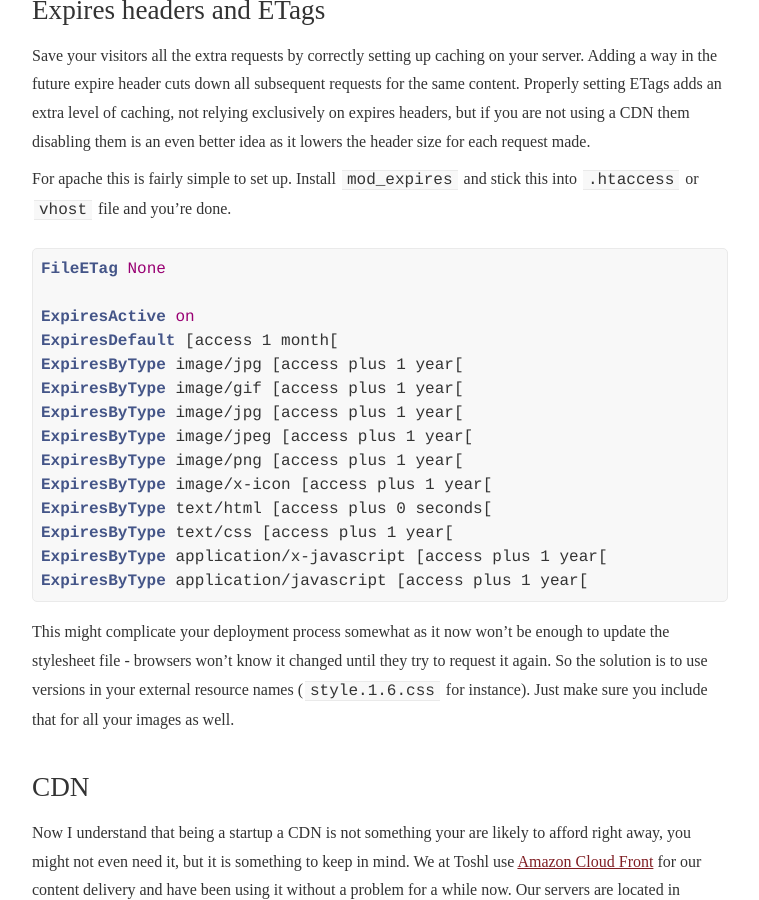
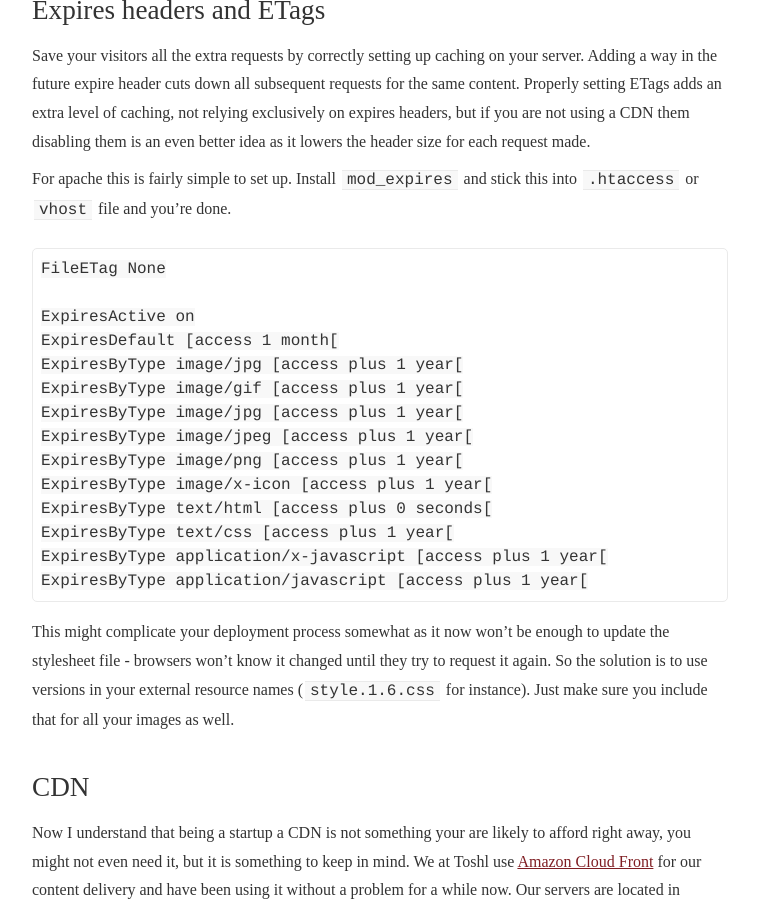
Before and after one commit to mihahribar/mihahribar.github.io, a Jekyll site: the page built from _posts/2012-07-14-startups-and-faster-websites.md, in a window 1280 px wide and 900 px high, scrolled down 3359 px. Shown: the whole window, without its empty margins (260-1019 px from the left). Built offline with Jekyll 4.4.1, drawn with Linux system fonts in a browser that asks for light colours; some of the changed text lies outside the part shown.

Commit message:
removed apache highlighter, seems to be causing a build error

````diff
--- a/_posts/2012-07-14-startups-and-faster-websites.md
+++ b/_posts/2012-07-14-startups-and-faster-websites.md
@@ -33,7 +33,7 @@ First install the [YSlow](http://developer.yahoo.com/yslow/) browser extension a
 
 If you are running on a apache it is very simple to enable. Install `mod_deflate` and stick this in your `.htaccess` or `vhost` file.
 
-{% highlight apache %}
+```
 AddOutputFilterByType DEFLATE text/plain
 AddOutputFilterByType DEFLATE text/html
 AddOutputFilterByType DEFLATE text/xml
@@ -44,7 +44,7 @@ AddOutputFilterByType DEFLATE application/rss+xml
 AddOutputFilterByType DEFLATE application/json
 AddOutputFilterByType DEFLATE application/javascript
 AddOutputFilterByType DEFLATE application/x-javascript
-{% endhighlight %}
+```
 
 Gzipping generally reduces the response size by about *70%*. Make sure you don't Gzip your images as they have already been compressed. You could instead run them through [JPEGmini](http://www.jpegmini.com/) which is known to reduce the size by up to *90%* in some cases.
 
@@ -72,7 +72,7 @@ Save your visitors all the extra requests by correctly setting up caching on you
 
 For apache this is fairly simple to set up. Install `mod_expires` and stick this into `.htaccess` or `vhost` file and you're done.
 
-{% highlight apache %}
+```
 FileETag None
 
 ExpiresActive on
@@ -87,7 +87,7 @@ ExpiresByType text/html [access plus 0 seconds[
 ExpiresByType text/css [access plus 1 year[
 ExpiresByType application/x-javascript [access plus 1 year[
 ExpiresByType application/javascript [access plus 1 year[
-{% endhighlight %}
+```
 
 This might complicate your deployment process somewhat as it now won't be enough to update the stylesheet file - browsers won't know it changed until they try to request it again. So the solution is to use versions in your external resource names (`style.1.6.css` for instance). Just make sure you include that for all your images as well.
 
````
